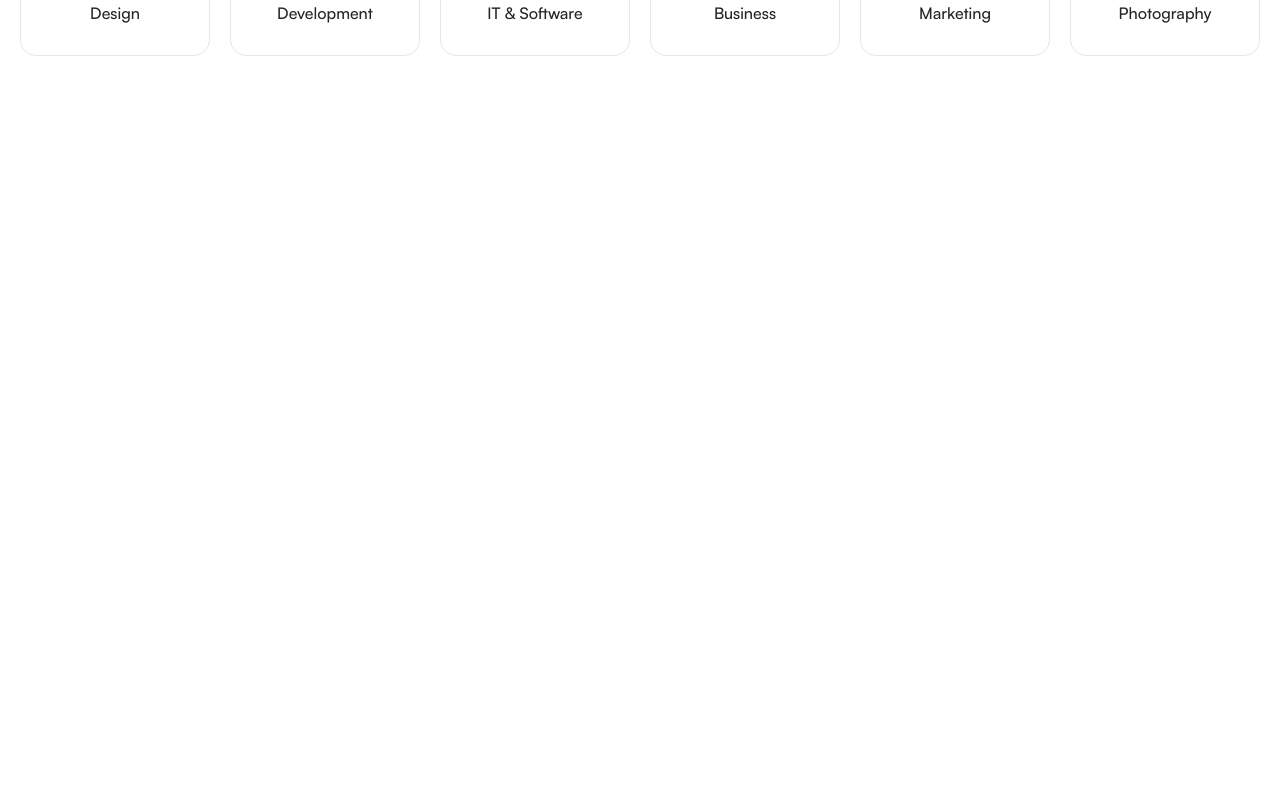
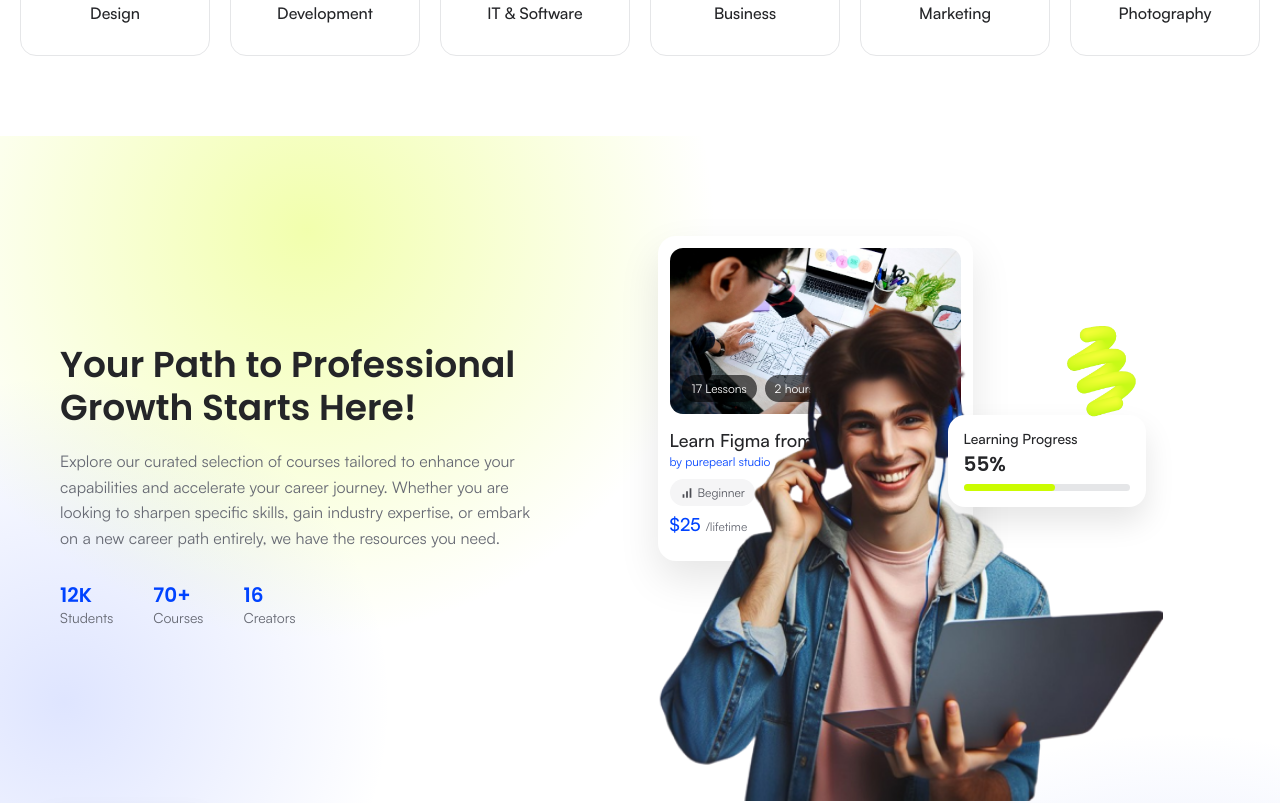
Before and after one commit to utsomondal/bytespace-new, a React (Vite) app: page / in a window 1280 px wide. Shown: the part 2800-3603 px from the top of the page. Before the commit the page ends 2936 px from the top, so only its background shows below. Built offline with nearby package versions, Linux system fonts and the light colour scheme.

Commit message:
feat: added growth section

```diff
--- a/src/App.jsx
+++ b/src/App.jsx
@@ -3,6 +3,7 @@ import Hero from "./components/Hero";
 import LogoStrip from "./components/LogoStrip";
 import CourseSection from "./components/CourseSection";
 import CategoryGrid from "./components/CategoryGrid";
+import GrowthSection from "./components/GrowthSection";
 
 export default function App() {
   return (
@@ -13,6 +14,7 @@ export default function App() {
         <LogoStrip />
         <CourseSection />
         <CategoryGrid />
+        <GrowthSection />
       </main>
     </>
   );
```
